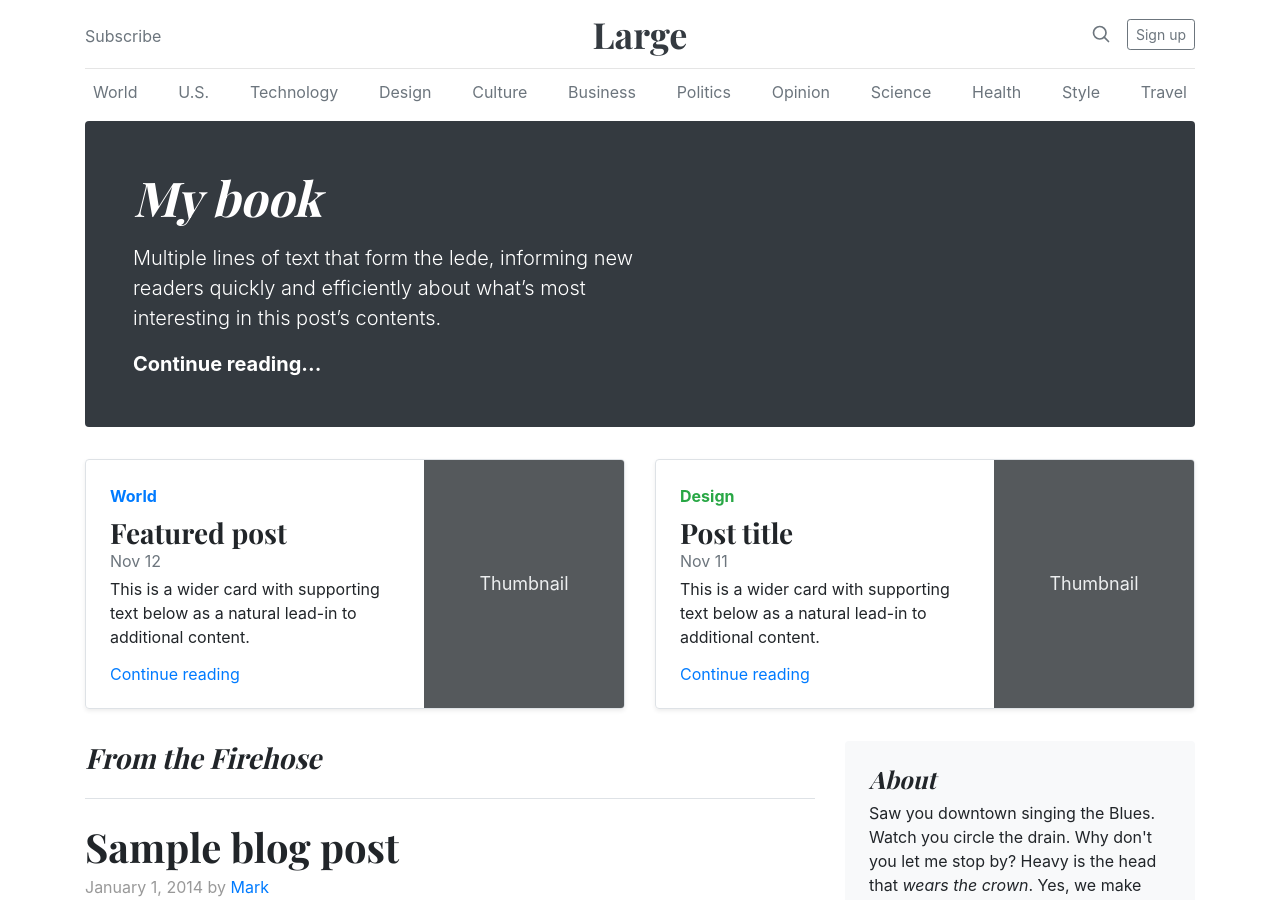
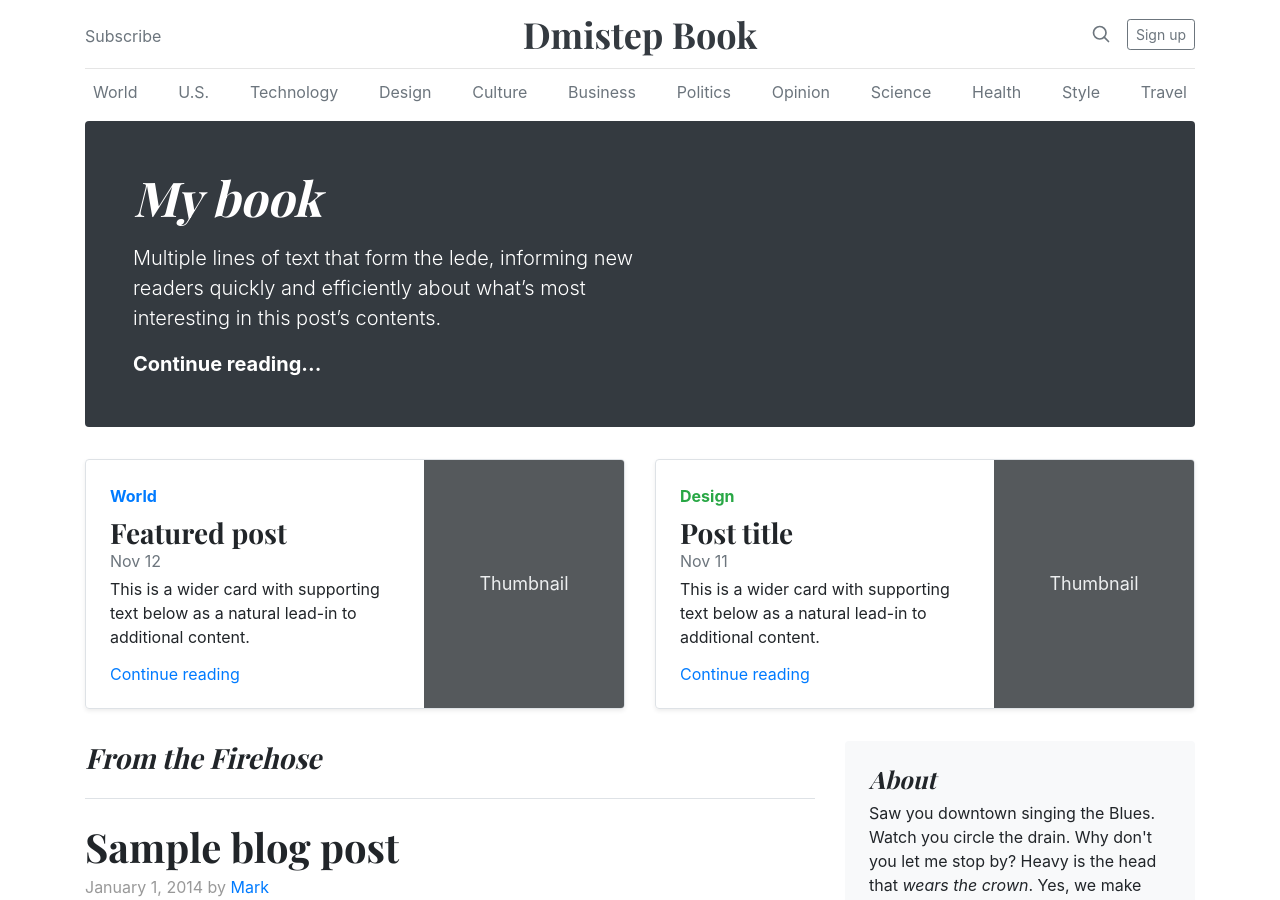
Before and after one commit to Dmistep/test-jekyl, a Jekyll site: the page built from index.html, in a window 1280 px wide and 900 px high. Built offline with Jekyll 4.4.1, drawn with Linux system fonts in a browser that asks for light colours.

Commit message:
update header.html

```diff
--- a/_includes/header.html
+++ b/_includes/header.html
@@ -4,7 +4,7 @@
             <a class="text-muted" href="#">Subscribe</a>
         </div>
         <div class="col-4 text-center">
-            <a class="blog-header-logo text-dark" href="#">Large</a>
+            <a class="blog-header-logo text-dark" href="#">Dmistep Book</a>
         </div>
         <div class="col-4 d-flex justify-content-end align-items-center">
             <a class="text-muted" href="#" aria-label="Search">
```
